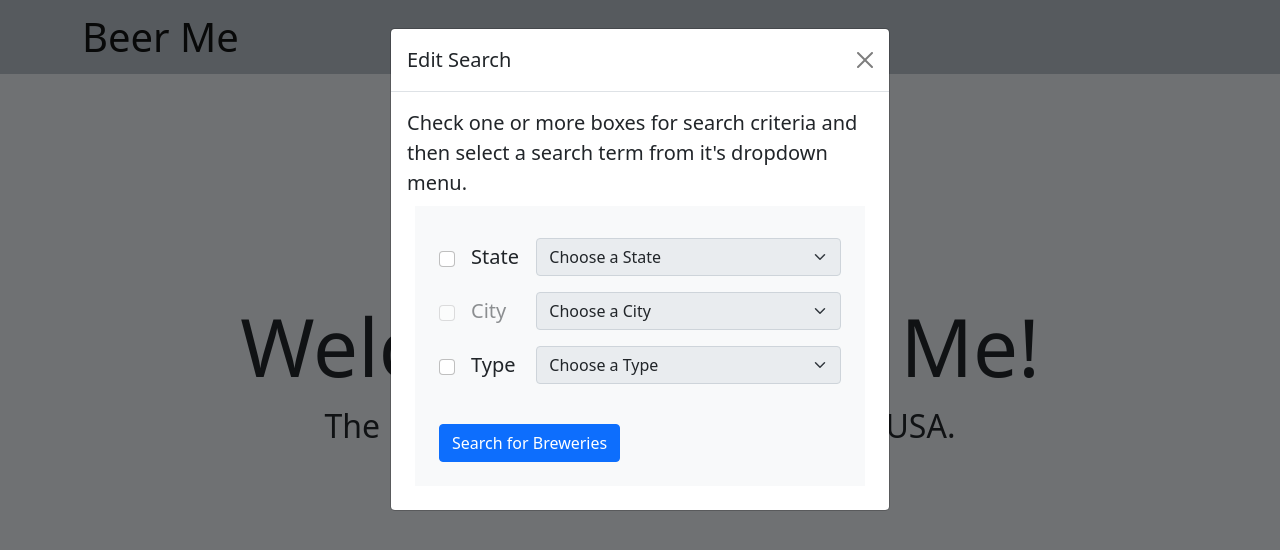
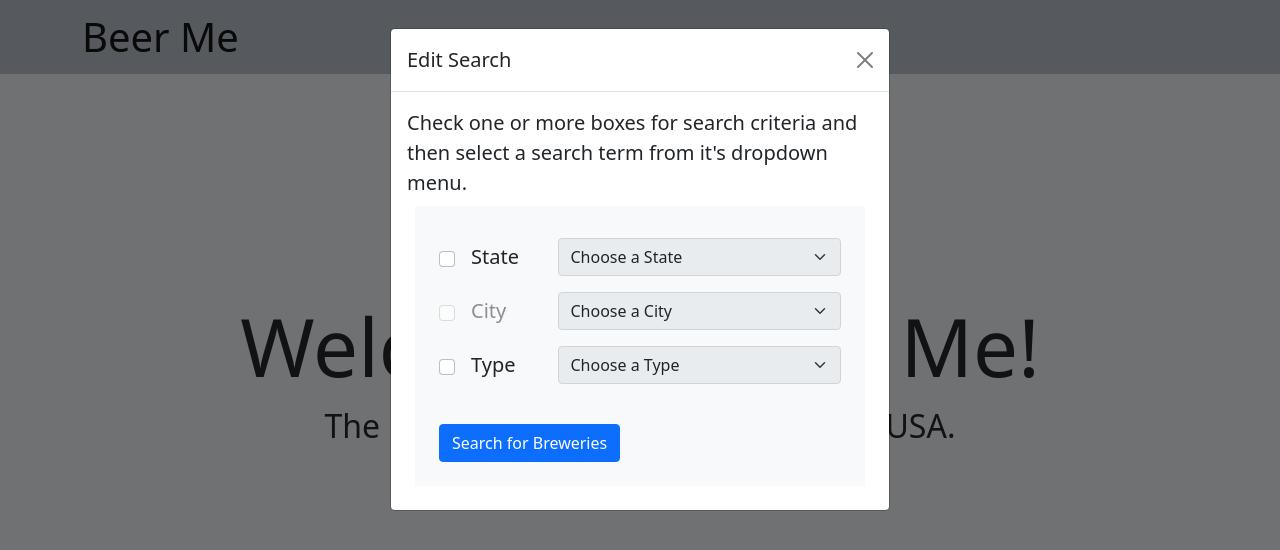
Before and after one commit to kirbylockard/beerMe, a plain HTML site: page index.html in a window 1280 px wide. Both pictures are taken after a click on the button "Start a Search". Drawn offline with nearby package versions, Linux system fonts and the light colour scheme; no server answers.

Commit message:
updated README. fixed odd sized form selects

```diff
--- a/index.html
+++ b/index.html
@@ -48,7 +48,7 @@
                     <input class="form-check-input" type="checkbox" value="by_state=" id="stateCheck" />
                     <label class="form-check-label fs-5 px-3" for="stateCheck">State</label>
                   </div>
-                  <select class="form-select" id="stateSearch" aria-label="select state" disabled style="max-height: 100px; overflow: auto">
+                  <select class="form-select w-75" id="stateSearch" aria-label="select state" disabled style="max-height: 100px; overflow: auto">
                     <option selected>Choose a State</option>
                   </select>
                 </div>
@@ -60,7 +60,7 @@
                     <input class="form-check-input" type="checkbox" disabled value="by_city=" id="cityCheck" />
                     <label class="form-check-label fs-5 px-3" for="cityCheck">City</label>
                   </div>
-                  <select class="form-select" id="citySearch" disabled aria-label="select city" style="max-height: 100px; overflow: auto">
+                  <select class="form-select w-75" id="citySearch" disabled aria-label="select city" style="max-height: 100px; overflow: auto">
                     <option selected>Choose a City</option>
                   </select>
                 </div>
@@ -71,7 +71,7 @@
                     <input class="form-check-input" type="checkbox" value="by_type=" id="typeCheck" />
                     <label class="form-check-label fs-5 px-3" for="typeCheck">Type</label>
                   </div>
-                  <select class="form-select" id="typeSearch" aria-label="select type" disabled style="max-height: 100px; overflow: auto">
+                  <select class="form-select w-75" id="typeSearch" aria-label="select type" disabled style="max-height: 100px; overflow: auto">
                     <option selected>Choose a Type</option>
                     <option value="micro">Micro</option>
                     <option value="nano">Nano</option>
```
Also changed, not shown: 1 other file.
